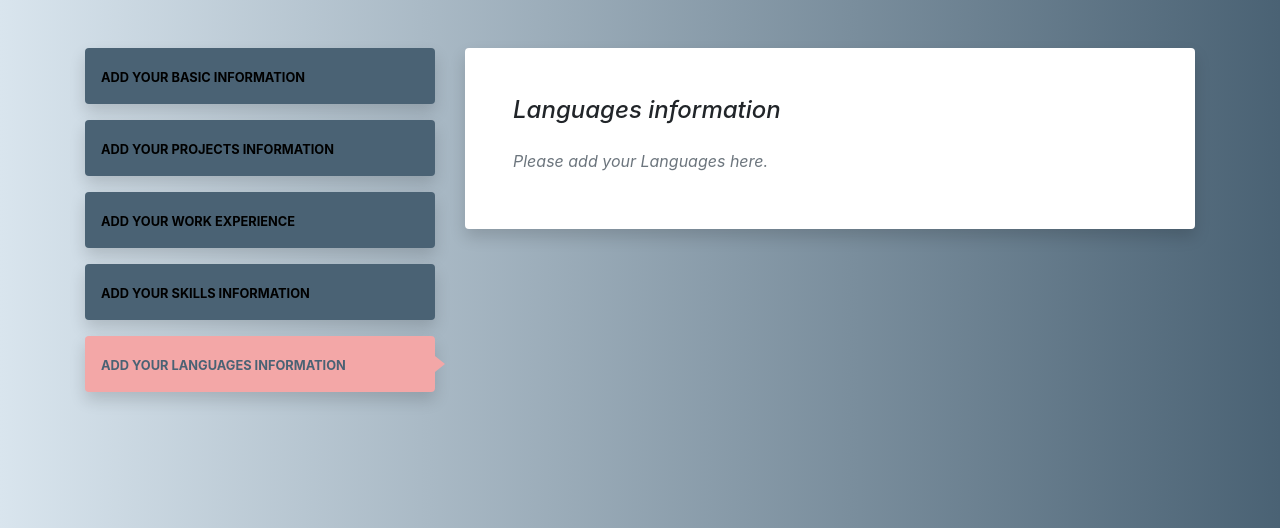
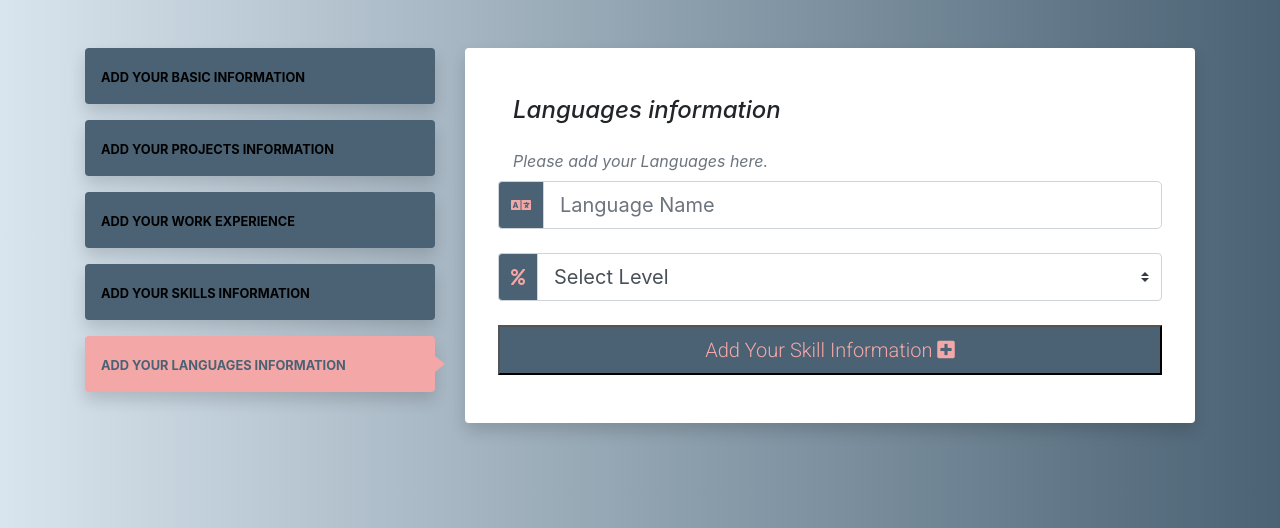
Before and after one commit to nahed2019/jobpass-ms3, a Flask app: page /skills in a window 1280 px wide, after a click on "ADD YOUR LANGUAGES INFORMATION". Shown: the part 272-800 px from the top of the page. Run offline with Flask 2, Linux system fonts and the light colour scheme; some libraries are stand-ins or nearby versions.

Commit message:
add languge form functionality

```diff
--- a/app.py
+++ b/app.py
@@ -162,6 +162,21 @@ def skills():
     return render_template("add_profile.html")
 
 
+@app.route("/languages", methods=["GET", "POST"])
+def languages():
+    if request.method == "POST":
+        languages = {
+            "language_name": request.form.get("language_name"),
+            "language_level": request.form.get("language_level"),
+            "created_by": session["user"]
+        }
+        mongo.db.languages.insert_one(languages)
+        flash(
+            "Languages Information Successfully Added, Add more languages")
+
+    return render_template("add_profile.html")
+
+
 
 if __name__ == "__main__":
     app.run(host=os.environ.get("IP"),
--- a/templates/add_profile.html
+++ b/templates/add_profile.html
@@ -403,7 +403,7 @@
 
               <!-- from/to date -->
               <div class="row">
-                <div class="input-group  col-6 mb-4 datepicker date" >
+                <div class="input-group col-6 mb-4 datepicker date">
                   <div class="input-group-prepend">
                     <div class="input-group-text icon-color">
                       <i class="fas fa-calendar"></i>
@@ -412,13 +412,13 @@
                   <input
                     type="date"
                     placeholder="Choose a start date"
-                    class="form-control form-control-lg validate "
+                    class="form-control form-control-lg validate"
                     id="from_date"
                     name="from_date"
                     required
                   />
                 </div>
-                <div class="input-group  col-6 mb-4 datepicker date" >
+                <div class="input-group col-6 mb-4 datepicker date">
                   <div class="input-group-prepend">
                     <div class="input-group-text icon-color">
                       <i class="fas fa-calendar"></i>
@@ -427,7 +427,7 @@
                   <input
                     type="date"
                     placeholder="Choose end date"
-                    class="form-control form-control-lg validate "
+                    class="form-control form-control-lg validate"
                     id="to_date"
                     name="to_date"
                     required
@@ -513,8 +513,8 @@
               </div>
             </form>
           </div>
+        </div>
 
-        </div>
         <!-- Tabs content/ languages information -->
         <div
           class="tab-pane fade shadow rounded bg-white p-5"
@@ -526,6 +526,61 @@
           <p class="font-italic text-muted mb-2">
             Please add your Languages here.
           </p>
+          <div class="row">
+            <form
+              method="POST"
+              action="{{url_for('languages')}}"
+              style="width: 100%"
+            >
+              <div class="row">
+                <!--language name -->
+                <div class="input-group col-12 mb-4">
+                  <div class="input-group-prepend">
+                    <div class="input-group-text icon-color">
+                      <i class="fas fa-language"></i>
+                    </div>
+                  </div>
+                  <input
+                    class="form-control form-control-lg validate"
+                    placeholder="Language Name"
+                    id="language_name"
+                    name="language_name"
+                    type="text"
+                    required
+                  />
+                </div>
+              </div>
+
+              <!-- percent -->
+              <div class="row">
+                <div class="input-group col-12 mb-4">
+                  <div class="input-group-prepend">
+                    <div class="input-group-text icon-color">
+                      <i class="fas fa-percent"></i>
+                    </div>
+                  </div>
+                  <select class="custom-select custom-select-lg validate" id="language_level" name="language_level" required >
+                    <option selected value="" disabled="disabled">Select Level</option>
+                    <option value="Mother Tongue">Mother Tongue</option>
+                    <option value="B1">B1</option>
+                    <option value="B2">B2</option>
+                    <option value="C1">C1</option>
+                    <option value="D1">D1</option>
+                  </select>
+                </div>
+              </div>
+
+              <!-- submit button -->
+              <div class="row">
+                <div class="col-12">
+                  <button type="submit" class="btn-large btn-block">
+                    Add Your Skill Information
+                    <i class="fas fa-plus-square right"></i>
+                  </button>
+                </div>
+              </div>
+            </form>
+          </div>
         </div>
       </div>
     </div>
```
